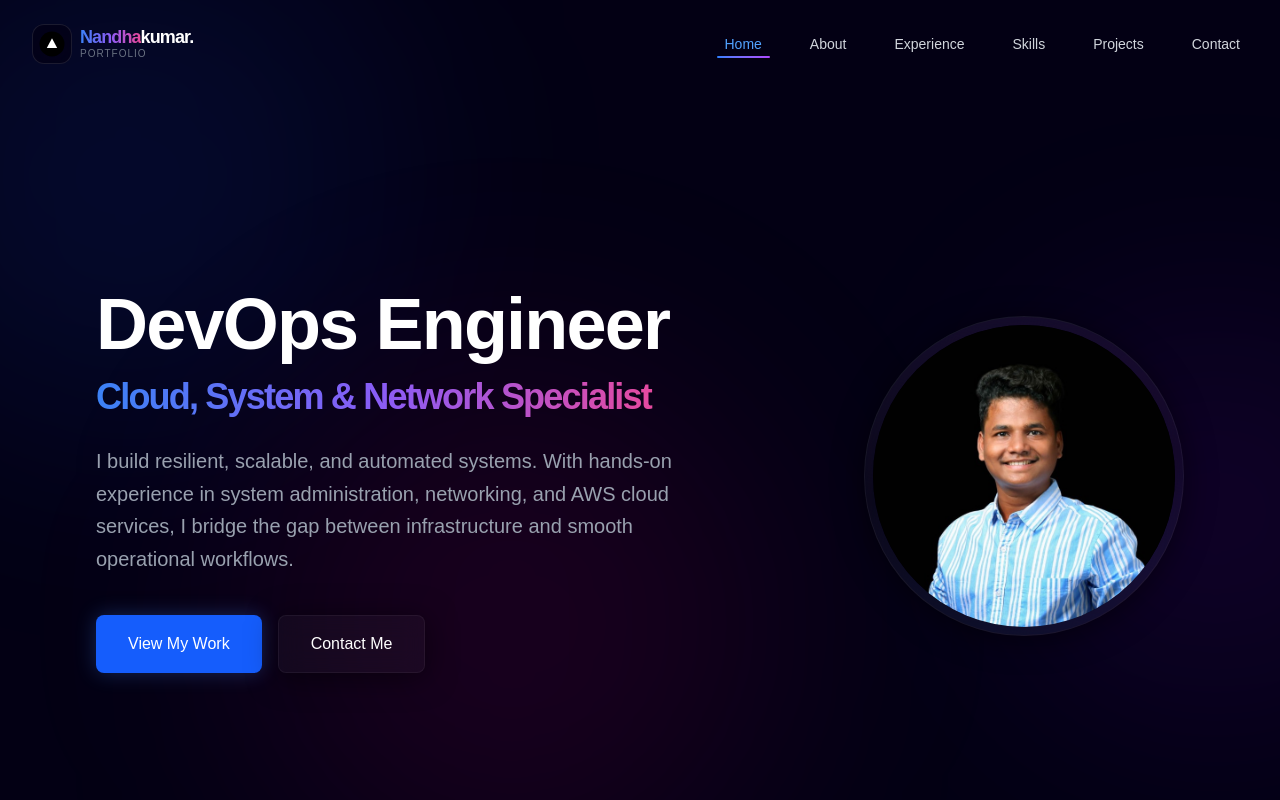
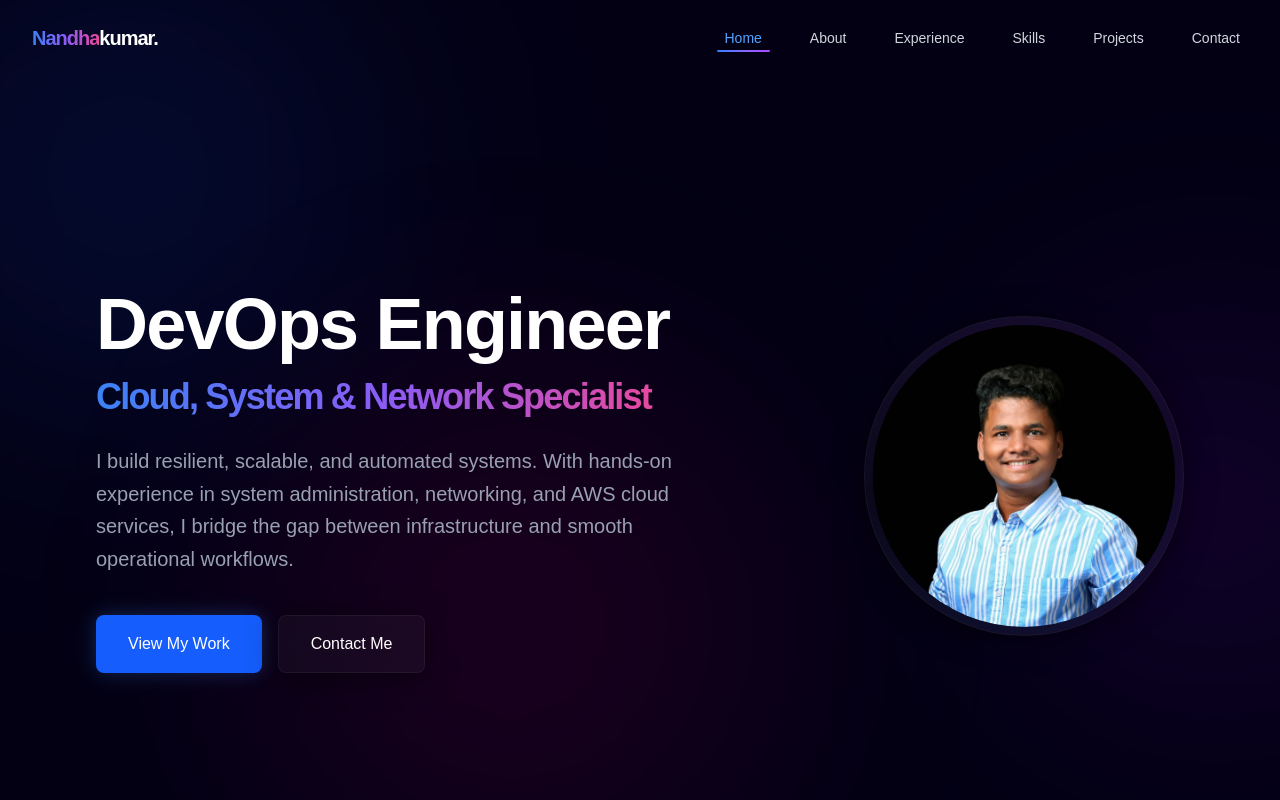
Before and after one commit to JoushaNandhu/portfolio, a Next.js app in the folder portfolio/: page / in a window 1280 px wide. Shown: the top 800 px of the page. Built offline with nearby package versions, Linux system fonts and the light colour scheme.

Commit message:
Remove logo image and subtext from Navbar and Footer, keeping only favicon; delete unused logo.png

```diff
--- a/portfolio/src/components/Footer.tsx
+++ b/portfolio/src/components/Footer.tsx
@@ -9,14 +9,6 @@ export default function Footer() {
       <div className="max-w-7xl mx-auto px-4 sm:px-6 lg:px-8 flex flex-col md:flex-row justify-between items-center text-gray-400">
         <div className="mb-6 md:mb-0 flex flex-col items-center md:items-start">
           <div className="flex items-center gap-2 mb-3">
-            <div className="relative w-8 h-8 rounded-lg overflow-hidden glass border border-white/5">
-              <Image
-                src="/black-logo.svg"
-                alt="Logo"
-                fill
-                className="object-contain p-1"
-              />
-            </div>
             <span className="text-lg font-bold tracking-tighter">
               <span className="text-gradient">Nandha</span>
               <span className="text-white">kumar.</span>
--- a/portfolio/src/components/Navbar.tsx
+++ b/portfolio/src/components/Navbar.tsx
@@ -63,20 +63,11 @@ export default function Navbar() {
       <div className="max-w-7xl mx-auto px-4 sm:px-6 lg:px-8">
         <div className="flex justify-between items-center">
           <Link href="#home" className="flex items-center gap-2 group">
-            <div className="relative w-10 h-10 rounded-xl overflow-hidden glass border border-white/10 group-hover:border-blue-500/50 transition-colors">
-              <Image
-                src="/black-logo.svg"
-                alt="Logo"
-                fill
-                className="object-contain p-1.5"
-              />
-            </div>
             <div className="flex flex-col">
-              <span className="text-lg font-bold tracking-tighter leading-none">
+              <span className="text-xl font-bold tracking-tighter leading-none">
                 <span className="text-gradient">Nandha</span>
                 <span className="text-white">kumar.</span>
               </span>
-              <span className="text-[10px] text-gray-500 font-medium tracking-widest uppercase">Portfolio</span>
             </div>
           </Link>
 
```
Also changed, not shown: portfolio/public/logo.png (deleted).
